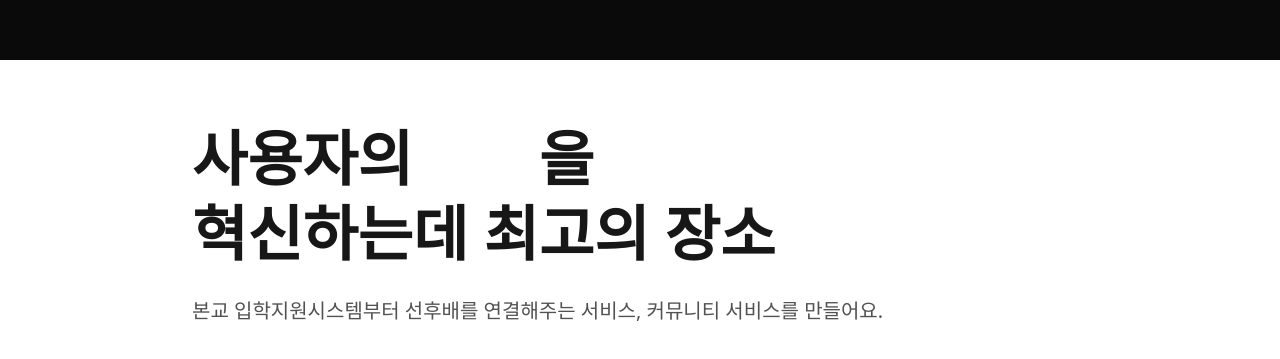
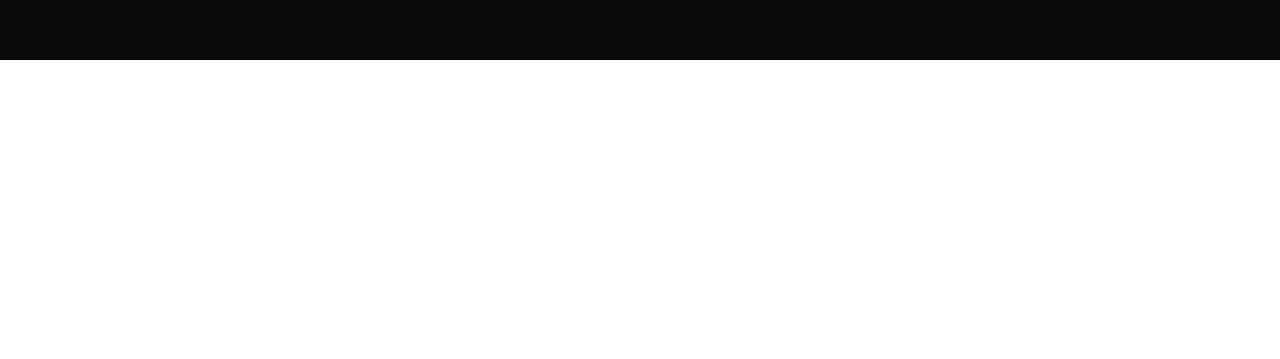
Before and after one commit to snowykte0426/themoment-site, a Next.js app: page / in a window 1280 px wide. Shown: the part 1540-1899 px from the top of the page. Built offline with nearby package versions, Linux system fonts and the light colour scheme.

Commit message:
refactor IntroSection for optimized scroll animations and improved typing effect timing

```diff
--- a/src/widgets/IntroSection/index.tsx
+++ b/src/widgets/IntroSection/index.tsx
@@ -6,9 +6,9 @@ import { motion, useScroll, useTransform } from 'framer-motion';
 
 const IntroSection = () => {
   const ref = useRef<HTMLElement>(null);
-  const [animationPhase, setAnimationPhase] = useState<
-    'entering' | 'positioned' | 'typing' | 'complete'
-  >('entering');
+  const [animationPhase, setAnimationPhase] = useState<'entering' | 'typing' | 'complete'>(
+    'entering',
+  );
   const [typingText, setTypingText] = useState('');
 
   const { scrollYProgress } = useScroll({
@@ -16,37 +16,39 @@ const IntroSection = () => {
     offset: ['start start', 'end end'],
   });
 
-  // 하이픈이 왼쪽 화면 끝에서 쭉 늘어난 상태로 moment까지 연결되어 있다가 줄어듦
-  // moment는 제자리에 고정, 하이픈만 왼쪽으로 줄어들며 퇴장
-  const hyphenWidth = useTransform(scrollYProgress, [0, 0.08, 0.18], [800, 400, 0]);
-  const hyphenOpacity = useTransform(scrollYProgress, [0, 0.05, 0.15, 0.2], [0, 1, 1, 0]);
+  // 하이픈+moment 컨테이너가 왼쪽 화면 밖에서 올바른 위치까지 이동
+  // 하이픈 끝에 moment가 붙어있음
+  const containerX = useTransform(scrollYProgress, [0, 0.03, 0.15], [-400, -400, 0]);
+  const containerOpacity = useTransform(scrollYProgress, [0.03, 0.06], [0, 1]);
 
-  // moment는 처음부터 보이고 제자리에 있음
-  const momentOpacity = useTransform(scrollYProgress, [0, 0.05], [0, 1]);
+  // 하이픈이 왼쪽으로 줄어들며 퇴장 (moment가 도착한 후)
+  const hyphenWidth = useTransform(scrollYProgress, [0.15, 0.22], [300, 0]);
+  const hyphenOpacity = useTransform(scrollYProgress, [0.2, 0.24], [1, 0]);
 
   // About 타이틀
-  const aboutOpacity = useTransform(scrollYProgress, [0, 0.05], [0, 1]);
-  const aboutLineScale = useTransform(scrollYProgress, [0.02, 0.1], [0, 1]);
+  const aboutOpacity = useTransform(scrollYProgress, [0.03, 0.1], [0, 1]);
+  const aboutLineScale = useTransform(scrollYProgress, [0.05, 0.15], [0, 1]);
 
-  // 추가 콘텐츠 나타나는 타이밍 (애니메이션 완료 후)
-  const descriptionOpacity = useTransform(scrollYProgress, [0.35, 0.42], [0, 1]);
-  const descriptionY = useTransform(scrollYProgress, [0.35, 0.42], [30, 0]);
+  // 추가 콘텐츠 나타나는 타이밍 (타이핑 완료 후)
+  const descriptionOpacity = useTransform(scrollYProgress, [0.4, 0.47], [0, 1]);
+  const descriptionY = useTransform(scrollYProgress, [0.4, 0.47], [30, 0]);
 
-  const statsOpacity = useTransform(scrollYProgress, [0.45, 0.52], [0, 1]);
-  const statsY = useTransform(scrollYProgress, [0.45, 0.52], [30, 0]);
+  const statsOpacity = useTransform(scrollYProgress, [0.5, 0.57], [0, 1]);
+  const statsY = useTransform(scrollYProgress, [0.5, 0.57], [30, 0]);
 
-  const teamInfoOpacity = useTransform(scrollYProgress, [0.55, 0.62], [0, 1]);
-  const teamInfoY = useTransform(scrollYProgress, [0.55, 0.62], [30, 0]);
+  const teamInfoOpacity = useTransform(scrollYProgress, [0.6, 0.67], [0, 1]);
+  const teamInfoY = useTransform(scrollYProgress, [0.6, 0.67], [30, 0]);
 
-  // 애니메이션 페이즈 감지
+  // 애니메이션 페이즈 감지 (스크롤 되감기 지원)
   useEffect(() => {
     const unsubscribe = scrollYProgress.on('change', (value) => {
-      if (value < 0.12) {
+      if (value < 0.24) {
         setAnimationPhase('entering');
-      } else if (value >= 0.12 && value < 0.18) {
-        setAnimationPhase('positioned');
-      } else if (value >= 0.18 && animationPhase !== 'complete') {
+        setTypingText('');
+      } else if (value >= 0.24 && value < 0.35) {
+        if (animationPhase === 'entering') {
           setAnimationPhase('typing');
+        }
       }
     });
 
@@ -75,7 +77,7 @@ const IntroSection = () => {
 
   return (
     <section ref={ref} className="relative bg-white" style={{ height: '400vh' }}>
-      {/* Sticky 컨테이너 - 전체 콘텐츠가 고정된 상태로 스크롤에 따라 변화 */}
+      {/* Sticky 컨테이너 */}
       <div className="sticky top-0 flex h-screen items-center overflow-hidden px-6 md:px-12 lg:px-24">
         <div className="mx-auto w-full max-w-4xl">
           {/* About 타이틀 */}
@@ -91,52 +93,44 @@ const IntroSection = () => {
             />
           </motion.div>
 
-          {/* 메인 타이틀 영역 - 고정 위치 */}
+          {/* 메인 타이틀 영역 */}
           <div className="relative">
             <h3 className="text-4xl leading-tight font-bold text-neutral-900 md:text-5xl lg:text-6xl">
               {/* 사용자의 - 타이핑 완료 후 나타남 */}
               <motion.span
-                initial={{ opacity: 0, y: 20 }}
-                animate={
-                  animationPhase === 'complete' ? { opacity: 1, y: 0 } : { opacity: 0, y: 20 }
-                }
+                initial={{ opacity: 0 }}
+                animate={animationPhase === 'complete' ? { opacity: 1 } : { opacity: 0 }}
                 transition={{ duration: 0.5 }}
               >
                 사용자의{' '}
               </motion.span>
 
-              {/* 하이픈 - 왼쪽 끝에서 moment까지 늘어났다가 줄어듦 */}
-              <motion.div
-                className="absolute top-1/2 right-full flex -translate-y-1/2 items-center"
-                style={{ opacity: hyphenOpacity }}
+              <motion.span
+                className="inline-flex items-baseline"
+                style={{
+                  x: containerX,
+                  opacity: containerOpacity,
+                }}
               >
-                <motion.div
-                  className="h-[3px] origin-right bg-[#4f52e1] md:h-[4px] lg:h-[5px]"
-                  style={{ width: hyphenWidth }}
+                <motion.span
+                  className="mb-1 inline-block h-0.75 self-end bg-[#4f52e1] md:h-1 lg:h-1.25"
+                  style={{
+                    width: hyphenWidth,
+                    opacity: hyphenOpacity,
+                  }}
                 />
-              </motion.div>
 
-              {/* moment → 순간 전환 영역 - 제자리에 고정 */}
-              <motion.span className="relative inline-block" style={{ opacity: momentOpacity }}>
+                <span className="inline-block">
                   {/* moment */}
-                <motion.span
-                  className="font-mono text-4xl font-bold text-[#4f52e1] md:text-5xl lg:text-6xl"
-                  animate={{
-                    opacity: animationPhase === 'typing' || animationPhase === 'complete' ? 0 : 1,
-                    display:
-                      animationPhase === 'typing' || animationPhase === 'complete'
-                        ? 'none'
-                        : 'inline',
-                  }}
-                  transition={{ duration: 0.3 }}
-                >
+                  {animationPhase === 'entering' && (
+                    <span className="font-mono text-4xl font-bold text-[#4f52e1] md:text-5xl lg:text-6xl">
                       moment
-                </motion.span>
+                    </span>
+                  )}
 
-                {/* 타이핑되는 순간 */}
                   {(animationPhase === 'typing' || animationPhase === 'complete') && (
                     <motion.span
-                    className="text-[#4f52e1]"
+                      className="text-4xl font-bold text-[#4f52e1] md:text-5xl lg:text-6xl"
                       initial={{ opacity: 0 }}
                       animate={{ opacity: 1 }}
                       transition={{ duration: 0.2 }}
@@ -151,14 +145,13 @@ const IntroSection = () => {
                       )}
                     </motion.span>
                   )}
+                </span>
               </motion.span>
 
               {/* 을 - 타이핑 완료 후 나타남 */}
               <motion.span
-                initial={{ opacity: 0, y: 20 }}
-                animate={
-                  animationPhase === 'complete' ? { opacity: 1, y: 0 } : { opacity: 0, y: 20 }
-                }
+                initial={{ opacity: 0 }}
+                animate={animationPhase === 'complete' ? { opacity: 1 } : { opacity: 0 }}
                 transition={{ duration: 0.5, delay: 0.1 }}
               >
                 을
@@ -166,10 +159,8 @@ const IntroSection = () => {
               <br />
               {/* 혁신하는데 최고의 장소 - 타이핑 완료 후 나타남 */}
               <motion.span
-                initial={{ opacity: 0, y: 20 }}
-                animate={
-                  animationPhase === 'complete' ? { opacity: 1, y: 0 } : { opacity: 0, y: 20 }
-                }
+                initial={{ opacity: 0 }}
+                animate={animationPhase === 'complete' ? { opacity: 1 } : { opacity: 0 }}
                 transition={{ duration: 0.5, delay: 0.3 }}
               >
                 혁신하는데 최고의 장소
@@ -179,8 +170,8 @@ const IntroSection = () => {
             {/* 설명 텍스트 - 타이핑 완료 후 나타남 */}
             <motion.p
               className="mt-6 text-xl leading-relaxed text-neutral-600"
-              initial={{ opacity: 0, y: 20 }}
-              animate={animationPhase === 'complete' ? { opacity: 1, y: 0 } : { opacity: 0, y: 20 }}
+              initial={{ opacity: 0 }}
+              animate={animationPhase === 'complete' ? { opacity: 1 } : { opacity: 0 }}
               transition={{ duration: 0.5, delay: 0.5 }}
             >
               본교 입학지원시스템부터 선후배를 연결해주는 서비스, 커뮤니티 서비스를 만들어요.
```
Lines whose indentation alone changed are shown as unchanged.
